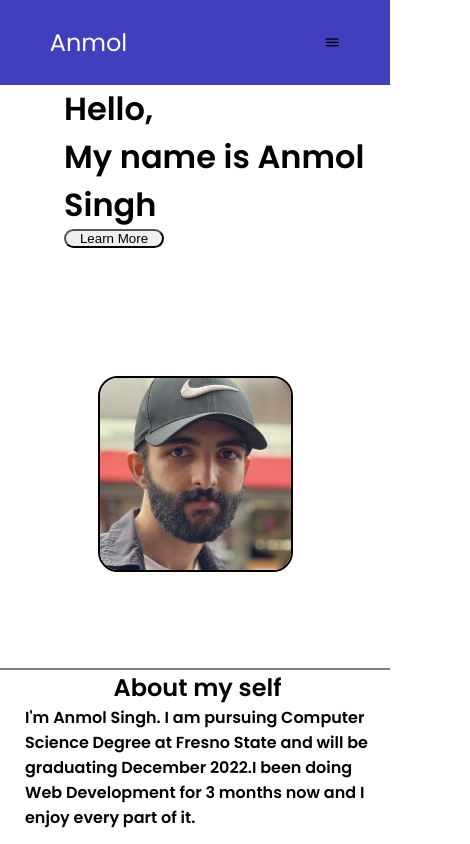
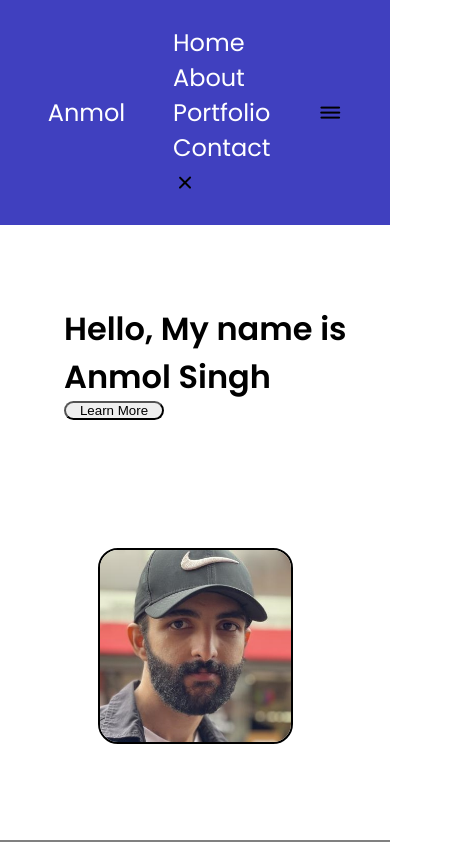
Before and after one commit to AnmolSinghMahil/Website-Portfolio, a plain HTML site: page index.html in a window 390 px wide. Both pictures are taken after a click on the element 332 px from the left and 42 px from the top of the page. Shown: the top 844 px of the page, 470 px wide, since content can reach past the window. Drawn offline with nearby package versions, Linux system fonts and the light colour scheme.

Commit message:
nav-toggle and nav-close works now
when pressing any of the nav-links it removes the links from top

```diff
--- a/index.html
+++ b/index.html
@@ -46,7 +46,7 @@
     <main>
       <section class="home-container" id="section--1">
         <div class="column left">
-          <h1>Hello, <br />My name is Anmol Singh</h1>
+          <h1>Hello, My name is Anmol Singh</h1>
           <button class="scroll-down">Learn More</button>
         </div>
         <!-- <div class="column right">There will be a picture here</div> -->
--- a/script/script.js
+++ b/script/script.js
@@ -1,22 +1,17 @@
+const openModal = document.querySelector(".show-modal");
+const modal = document.querySelector(".modal");
+const closeModal = document.querySelector(".close");
+const blur1 = document.querySelector(".blur");
 
+openModal.addEventListener("click", function () {
+  modal.classList.remove("hidden");
+  blur1.classList.remove("hidden");
+});
 
-const openModal = document.querySelector('.show-modal');
-const modal = document.querySelector('.modal');
-const closeModal = document.querySelector('.close');
-const blur1 = document.querySelector('.blur');
-
-openModal.addEventListener('click',function(){
-    modal.classList.remove('hidden');
-    blur1.classList.remove('hidden');
-})
-
-closeModal.addEventListener('click',function(){
-    modal.classList.add('hidden');
-    blur1.classList.add('hidden');
-})
-
-
-
+closeModal.addEventListener("click", function () {
+  modal.classList.add("hidden");
+  blur1.classList.add("hidden");
+});
 
 // const homeScroll = document.querySelector('#homelink');
 // const homeSection = document.querySelector('#home-section');
@@ -27,7 +22,6 @@ closeModal.addEventListener('click',function(){
 
 // })
 
-
 // const aboutScroll = document.getElementById('aboutlink');
 // const aboutSection = document.querySelector('#about-section');
 // aboutScroll.addEventListener('click',function(e){
@@ -35,7 +29,6 @@ closeModal.addEventListener('click',function(){
 //     aboutSection.scrollIntoView({behavior:"smooth"});
 //     console.log('about was clicked');
 // })
-
 
 // const portfolioSection = document.querySelector('#portfolio-section');
 // const portfolioScroll = document.querySelector('#Portfolio');
@@ -45,47 +38,49 @@ closeModal.addEventListener('click',function(){
 //     portfolioSection.scrollIntoView({behavior:"smooth"});
 // })
 
-
 // Event delegation
 // select the commmon element which is '.list'
 // determine where the target event is happening with e.target
-document.querySelector('.list').addEventListener('click', function (e) {
-
-    e.preventDefault();
-    //we only want to select the target with class 'scroll' not something around the link
-    if (e.target.classList.contains('scroll')) {
+document.querySelector(".list").addEventListener("click", function (e) {
+  e.preventDefault();
+  //we only want to select the target with class 'scroll' not something around the link
+  if (e.target.classList.contains("scroll")) {
     // get the href attribute which has the section you want to go to
-        const id = e.target.getAttribute('href');
+    const id = e.target.getAttribute("href");
     // and select e.target/id and use the function scrollIntoView on that id, like section--2
-        document.querySelector(id).scrollIntoView({ behavior: 'smooth' });
-    }
+    document.querySelector(id).scrollIntoView({ behavior: "smooth" });
+  }
 });
 
-const scrollDown = document.querySelector('.scroll-down');
-const nextSection = document.querySelector('#section--2');
+const scrollDown = document.querySelector(".scroll-down");
+const nextSection = document.querySelector("#section--2");
 
-scrollDown.addEventListener('click',function(){
-    nextSection.scrollIntoView({behavior:"smooth"});
-})
-
+scrollDown.addEventListener("click", function () {
+  nextSection.scrollIntoView({ behavior: "smooth" });
+});
 
 //----------------------Nav-Responsive--------------------//
 
 const closebtn = document.querySelector("#nav-close");
 const togglebtn = document.querySelector("#nav-toggle");
-const navlinks= document.querySelector(".nav-links")
+const navlist = document.querySelector(".list");
 
-closebtn.addEventListener("click", ()=>{
+closebtn.addEventListener("click", () => {
+  navlist.classList.remove("show-menu");
 
-    closebtn.classList.remove('hidden');
-    closebtn.classList.add("show");
-    console.log("closebtn was clicked")
+  console.log("closebtn was clicked");
+});
 
-})
+if (togglebtn) {
+  togglebtn.addEventListener("click", () => {
+    navlist.classList.add("show-menu");
+    console.log("toggle is pressed");
+  });
+}
 
-if(togglebtn) {
-    togglebtn.addEventListener("click",()=>{
-        navlinks.classList.add("show-menu");
-        console.log("toggle is pressed");
-    })
+const navlinks = document.querySelectorAll(".scroll");
+
+function removeMenu() {
+  navlist.classList.remove("show-menu");
 }
+navlinks.forEach((n) => n.addEventListener("click", removeMenu));
--- a/styles/style.css
+++ b/styles/style.css
@@ -54,28 +54,6 @@ body {
   text-decoration: none;
   font-size: 1.5rem;
   color: white;
-}
-
-@media screen and (max-width: 480px) {
-  .list {
-    display: block;
-    margin: -200%;
-  }
-  .nav-container {
-    display: flex;
-  }
-  .list li:last-child {
-    margin-left: 0px;
-  }
-  .list a {
-    margin: 0;
-  }
-  .show-menu {
-    margin: 0;
-  }
-  .nav-toggle:hover {
-    color: red;
-  }
 }
 
 /* --------------------------------Header---------------------------------- */
@@ -152,9 +130,7 @@ body {
   justify-content: center;
 }
 #left-content {
-  margin-left: 600px;
   grid-area: left-content;
-  overflow: inherit;
   /* background-color:var(--body-color); */
 }
 #right-content {
@@ -301,10 +277,49 @@ body {
   display: none;
 }
 
-@media screen and (max-width: 480px) {
+@media screen and (max-width: 767px) {
+  .list {
+    display: block;
+    margin: -200%;
+  }
+  .nav-container {
+    display: flex;
+  }
+  .list li:last-child {
+    margin-left: 0px;
+  }
+  .list a {
+    margin: 0;
+  }
+  .show-menu {
+    margin: 0;
+  }
+  #nav-toggle:hover {
+    color: white;
+  }
+  #nav-close {
+    width: auto;
+    font-size: 1.5rem;
+    cursor: pointer;
+  }
+  #nav-close:hover {
+    color: white;
+  }
+  #nav-toggle {
+    font-size: 1.5rem;
+    cursor: pointer;
+  }
+  #nav-close,
+  #nav-toggle {
+    display: block;
+  }
+}
+
+@media screen and (max-width: 767px) {
   .home-container {
     display: block;
     height: auto;
+    padding-top: 5rem;
   }
   .right {
     margin-top: 7rem;
@@ -319,6 +334,7 @@ body {
   .about__container {
     display: block;
     padding-left: 5px;
+    padding-top: 5rem;
   }
   #title {
     text-align: center;
@@ -334,10 +350,9 @@ body {
     margin-top: 1rem;
     margin: 0 20px;
   }
-
-  #nav-close,
-  #nav-toggle {
-    display: block;
-    size: 1rem;
+}
+@media screen and (min-width: 1300px) {
+  #left-content {
+    margin-left: 400px;
   }
 }
```
